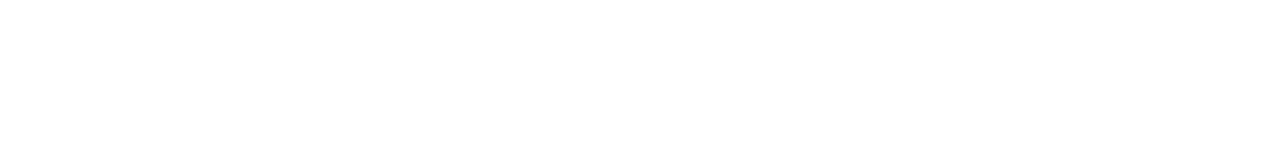
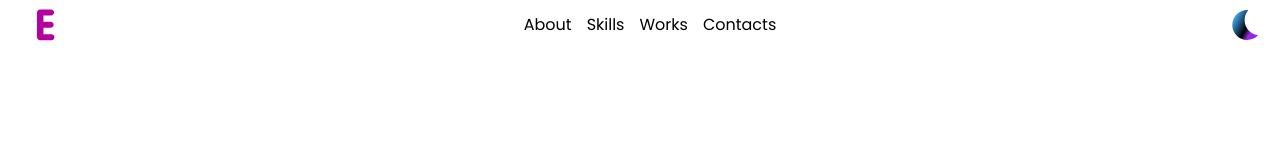
Before and after one commit to elitmor/portfolio, a website built with webpack: page src/index.html in a window 1280 px wide. Built offline with nearby package versions, Linux system fonts and the light colour scheme; files whose address does not match are found by name.

Commit message:
Add header

```diff
--- a/src/index.html
+++ b/src/index.html
@@ -6,6 +6,31 @@
     <meta name="viewport" content="width=device-width, initial-scale=1.0" />
     <link rel="icon" href="assets/img/favicon.svg" type="image/svg+xml" />
     <title>Portfolio</title>
-  </head>
-  <body></body>
-</html>
+    <body class="light">
+      <header class="header">
+        <div class="header__container">
+          <div class="header__inner">
+            <img
+              class="logo nav__logo"
+              src="assets/img/header/logo.svg"
+              alt="logo"
+            />
+            <nav class="nav header__nav">
+              <ul class="nav__items">
+                <li class="nav__item"><a class="nav__link" href="#">About</a></li>
+                <li class="nav__item">
+                  <a class="nav__link" href="#">Skills</a>
+                </li>
+                <li class="nav__item"><a class="nav__link" href="#">Works</a></li>
+                <li class="nav__item">
+                  <a class="nav__link" href="#">Contacts</a>
+                </li>
+              </ul>
+            </nav>
+            <img class="icon" src="assets/img/header/moon.svg" alt="moon" />
+            <img class="icon-sun" src="assets/img/header/sun.svg" alt="sun" />
+          </div>
+        </div>
+      </header>
+    </body>
+  </html>
--- a/src/index.js
+++ b/src/index.js
@@ -1,2 +1,3 @@
 import './index.html';
 import './index.scss';
+import './modules/theme-switcher';
--- a/src/index.scss
+++ b/src/index.scss
@@ -1,4 +1,5 @@
 @import '~normalize.css';
 @import 'style/fonts';
 @import 'style/vars';
+@import 'style/header';
 @import 'style/style';
--- /dev/null
+++ b/src/modules/theme-switcher.js
@@ -0,0 +1,26 @@
+const icon = document.querySelector('.icon');
+
+if (localStorage.getItem('theme') === 'null') {
+  localStorage.setItem('theme', 'light');
+}
+
+const localData = localStorage.getItem('theme');
+
+if (localData === 'light') {
+  icon.src = 'assets/moon.svg';
+  document.body.classList.remove('dark-theme');
+} else if (localData === 'dark') {
+  icon.src = 'assets/sun.svg';
+  document.body.classList.add('dark-theme');
+}
+
+icon.addEventListener('click', () => {
+  document.body.classList.toggle('dark-theme');
+  if (document.body.classList.contains('dark-theme')) {
+    icon.src = 'assets/sun.svg';
+    localStorage.setItem('theme', 'dark');
+  } else {
+    icon.src = 'assets/moon.svg';
+    localStorage.setItem('theme', 'light');
+  }
+});
--- /dev/null
+++ b/src/style/_header.scss
@@ -0,0 +1,36 @@
+.header__inner {
+  display: flex;
+  justify-content: space-between;
+  align-items: center;
+}
+
+.logo {
+  width: 50px;
+}
+
+.nav__items {
+  display: flex;
+}
+
+.nav__item:not(:last-child) {
+  margin-right: 15px;
+}
+
+.nav__link {
+  // color: #b4009e;
+  color: var(--secondary-color);
+  transition: color 0.3s;
+}
+.nav__link:hover {
+  // color: #5c2d91;
+  color: #b4009e;
+}
+
+.icon {
+  width: 30px;
+  cursor: pointer;
+}
+
+.icon-sun {
+  display: none;
+}
--- a/src/style/_style.scss
+++ b/src/style/_style.scss
@@ -1,4 +1,41 @@
+:root {
+  --primary-color: #fff;
+  --secondary-color: #000;
+}
+
+.dark-theme {
+  --primary-color: #000;
+  --secondary-color: #fff;
+}
+
 body {
   font-family: 'Poppins', sans-serif;
   font-weight: 400;
+  color: var(--secondary-color);
+  background-color: var(--primary-color);
 }
+
+*,
+*::after,
+*::before {
+  box-sizing: border-box;
+  margin: 0;
+  padding: 0;
+  border: none;
+}
+
+[class*='__container'] {
+  max-width: 1270px;
+  margin: 0 auto;
+  padding: 0 15px;
+}
+
+ul,
+ol,
+li {
+  list-style-type: none;
+}
+
+a {
+  text-decoration: none;
+}
```
Also changed, not shown: src/assets/img/header/logo.svg (added), src/assets/img/header/moon.svg (added), src/assets/img/header/sun.svg (added).
